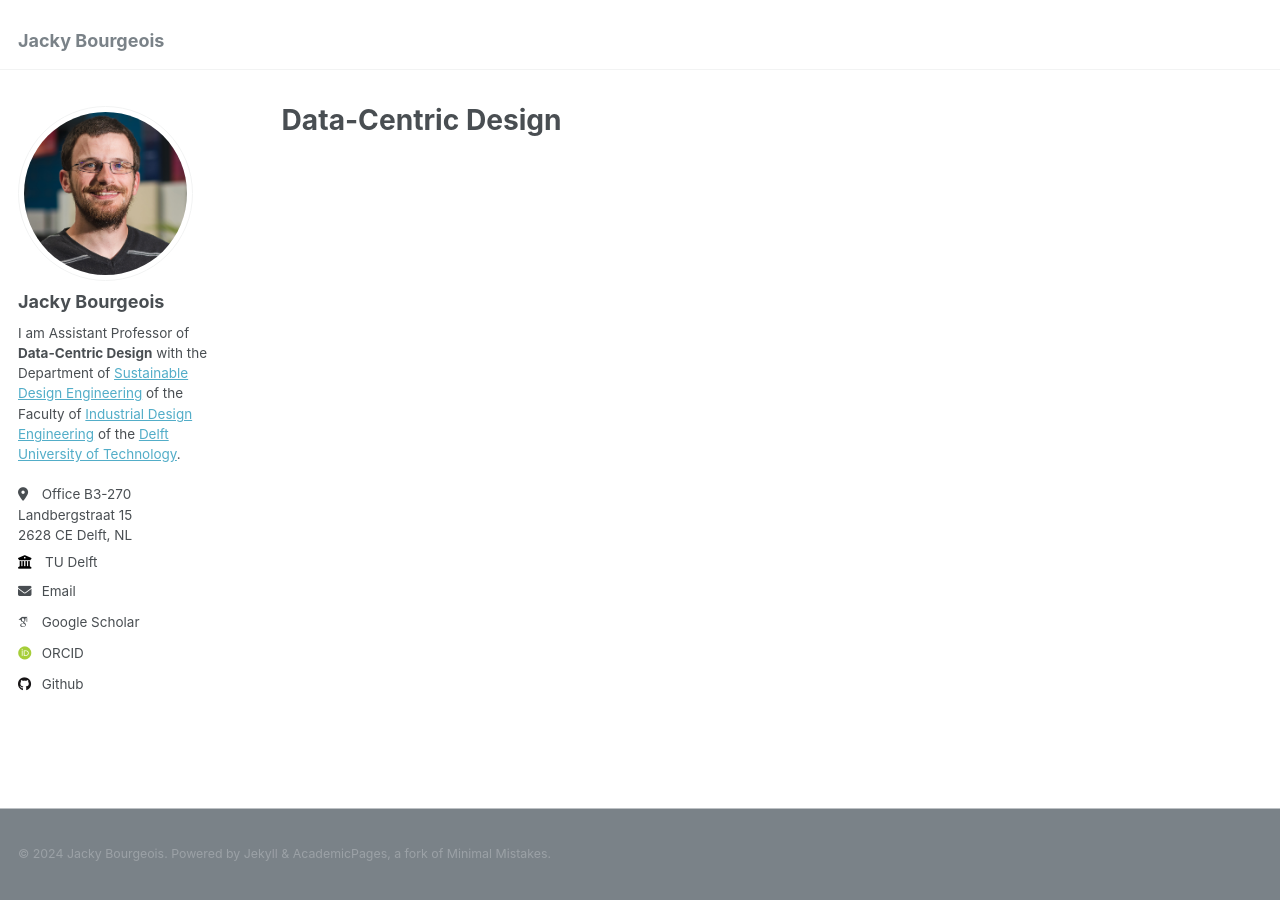
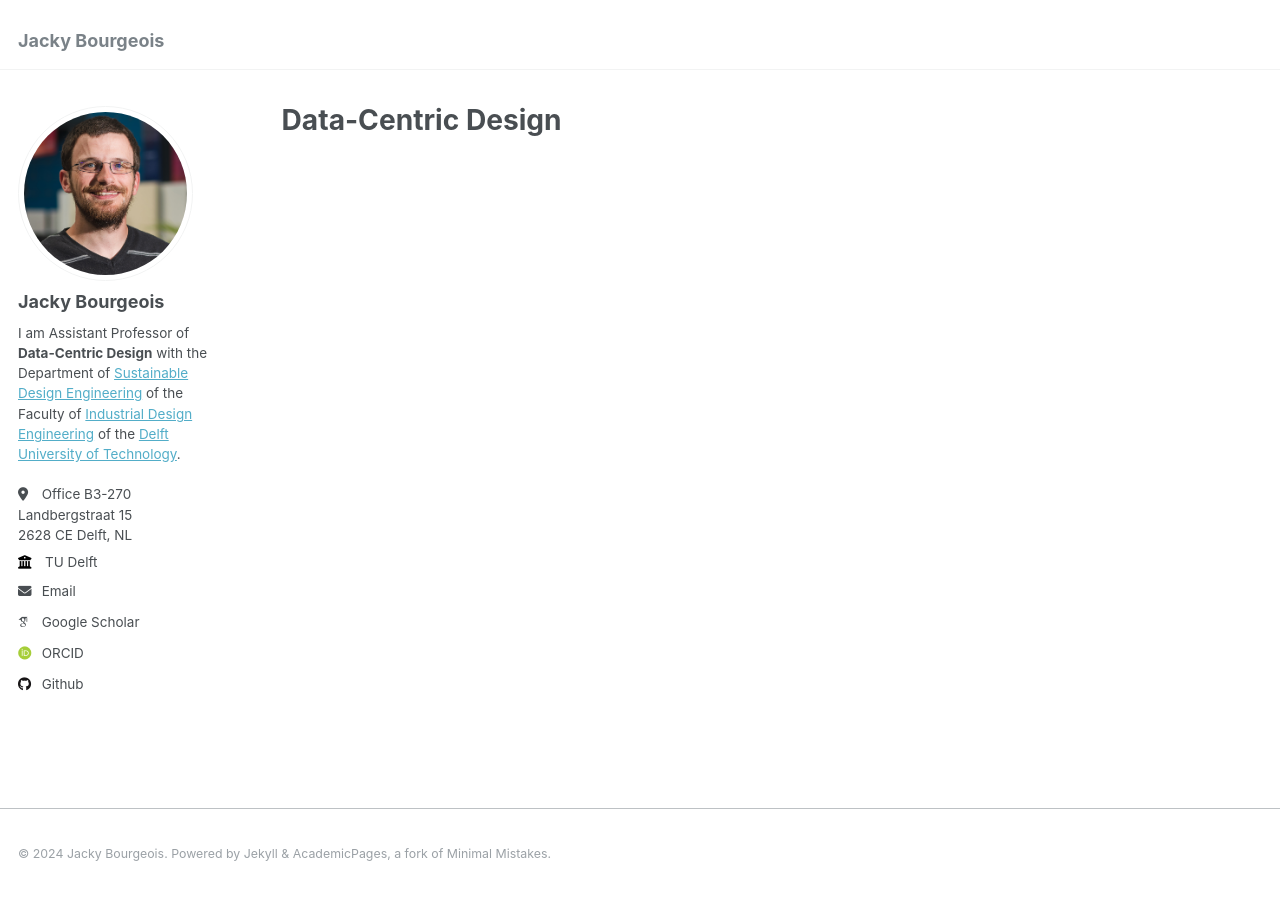
Before and after one commit to jackybourgeois/jackybourgeois.github.io, a Jekyll site: the page built from _pages/about.md, in a window 1280 px wide. Built offline with Jekyll 4.4.1, drawn with Linux system fonts in a browser that asks for light colours; some web fonts are replaced.

Commit message:
white footer

```diff
--- a/_sass/_footer.scss
+++ b/_sass/_footer.scss
@@ -20,7 +20,7 @@
           animation: intro 0.3s both;
   -webkit-animation-delay: 0.45s;
           animation-delay: 0.45s;
-  background-color: $primary-color;
+  background-color: #fff;
   border-top: 1px solid $light-gray;
 
   footer {
```
